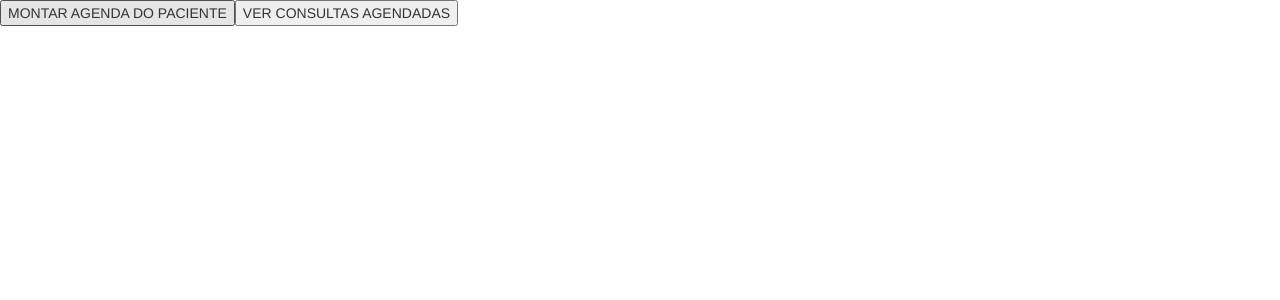
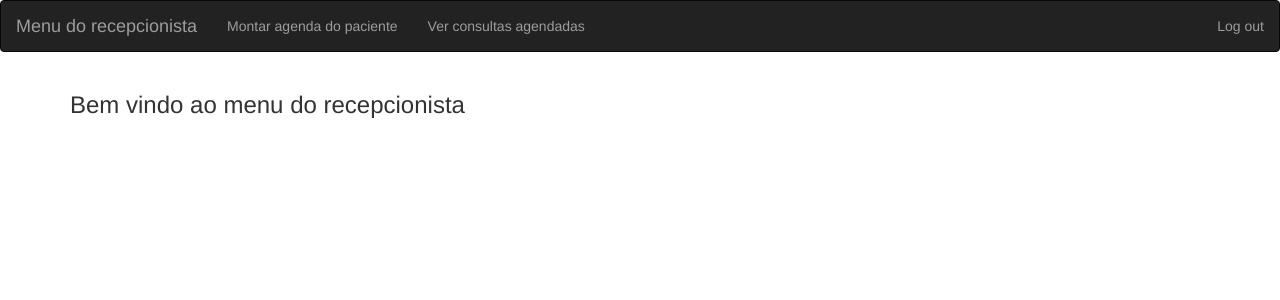
Before and after one commit to PeterNewTown/Registros, a Python web app: template templates/dadosrece.html in a window 1280 px wide. Shown: the top 300 px of the page. Run offline with Jinja, Linux system fonts and the light colour scheme; the template is opened without the code that fills it, so the values that code supplies are empty; some libraries are stand-ins or nearby versions.

Commit message:
Update dadosrece.html

```diff
--- a/templates/dadosrece.html
+++ b/templates/dadosrece.html
@@ -1,5 +1,4 @@
-
-     <html>
+<html>
      <head>
         <meta charset="utf-8">
         <meta name="viewport" content="width=device-width, initial-scale=1">
@@ -7,11 +6,35 @@
         <script src="https://ajax.googleapis.com/ajax/libs/jquery/3.4.0/jquery.min.js"></script>
         <script src="https://maxcdn.bootstrapcdn.com/bootstrap/3.4.0/js/bootstrap.min.js"></script>
         </head>
-<button id="montar">MONTAR AGENDA DO PACIENTE</button><button id="agendas">VER CONSULTAS AGENDADAS</button>
+        <body>
+                <nav class="navbar navbar-inverse">
+                  <div class="container-fluid">
+                    <div class="navbar-header">
+                      <a class="navbar-brand" href="#">Menu do recepcionista</a>
+                    </div>
+                    <ul class="nav navbar-nav">
+
+                      <li ><a  id="montar" href="#">Montar agenda do paciente</a></li>
+                      <li><a href="#"id="agendas">Ver consultas agendadas</a></li>
+                    </ul>
+                    <ul class="nav navbar-nav navbar-right">
+                        <li><a href="#" id="sair"><span></span class="glyphicon glyphicon-user">Log out</a></li>
+                    </ul>
+                  </div>
+                </nav>
+                <div class="container">
+                  <h3>Bem vindo ao menu do recepcionista</h3>
+                </div>
+                </body>
 <script>
 var x = document.getElementById('montar');
 x.addEventListener('click',function(event){
     location.href = "usuario.html";
 });
+
+    var ooo = document.getElementById('sair');
+    ooo.addEventListener('click',function(event){
+        location.href = "home.html";
+    });
 </script>
 </html>
```
